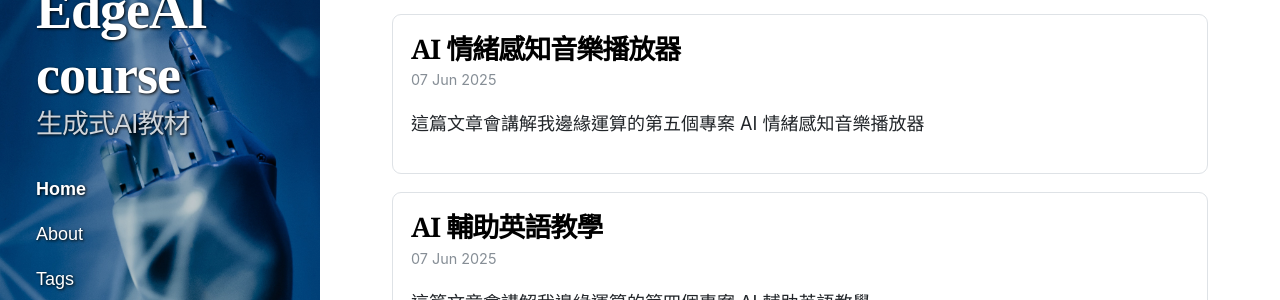
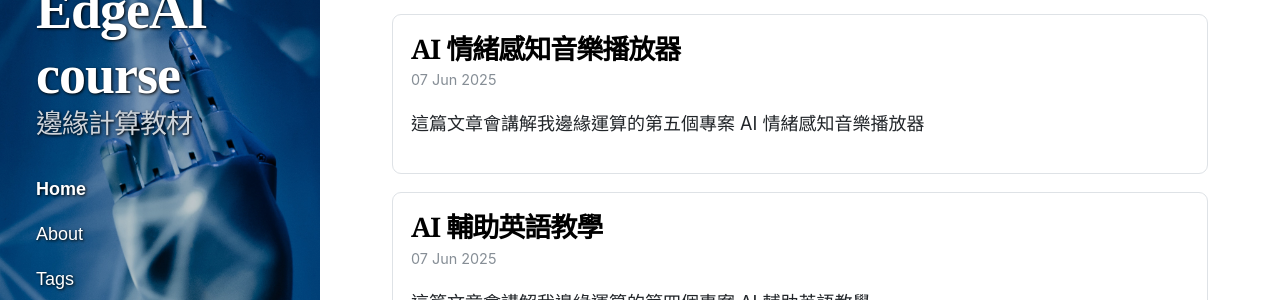
Before and after one commit to rkuo2000/EdgeAI-course, a Jekyll site: the page built from index.markdown, in a window 1280 px wide. Shown: the part 415-715 px from the top of the page. Built offline with Jekyll 4.4.1, drawn with Linux system fonts in a browser that asks for light colours; nearby versions of some CDN libraries.

Commit message:
Update _config.yml

```diff
--- a/_config.yml
+++ b/_config.yml
@@ -9,7 +9,7 @@ remote_theme: zivong/jekyll-theme-hydure # <-- 關鍵！從 GitHub 遠端載入
 
 lang: zh-TW # 網站語言，例如 zh-TW, zh-CN, en
 title: EdgeAI course # 您的網站標題
-tagline: 生成式AI教材 # 網站的簡短標語
+tagline: 邊緣計算教材 # 網站的簡短標語
 description: >- # 網站的完整描述，會用於 SEO 和 Feed
   這是一個使用 Jekyll 和 Hydure 主題建立的教材網頁 。
 baseurl: "/EdgeAI-course" # 如果您的網站是 yourusername.github.io/my-blog/，請設定為 "/my-blog"
```
